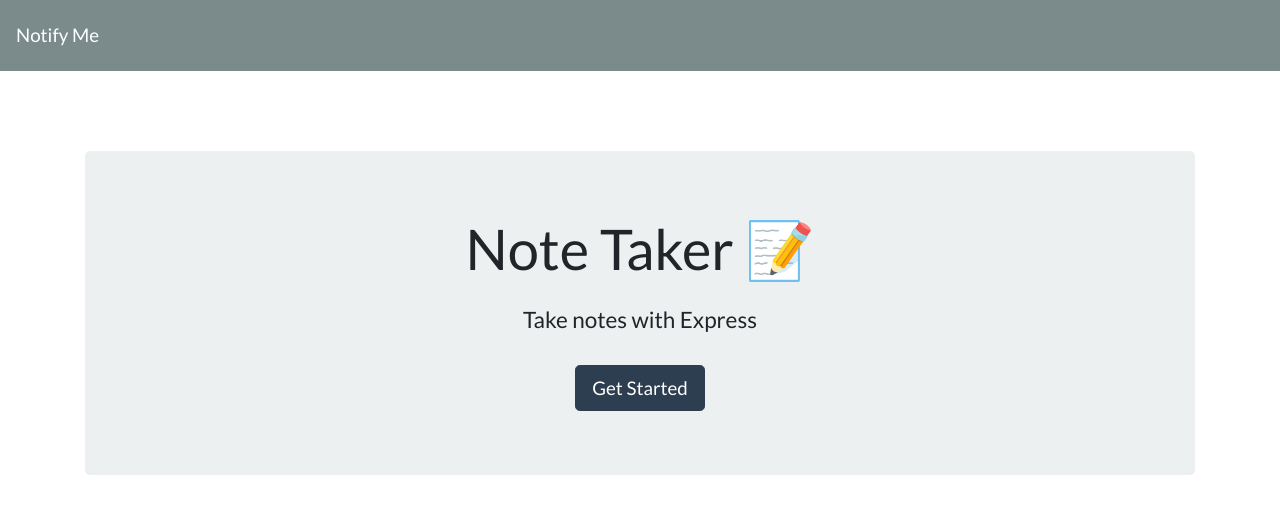
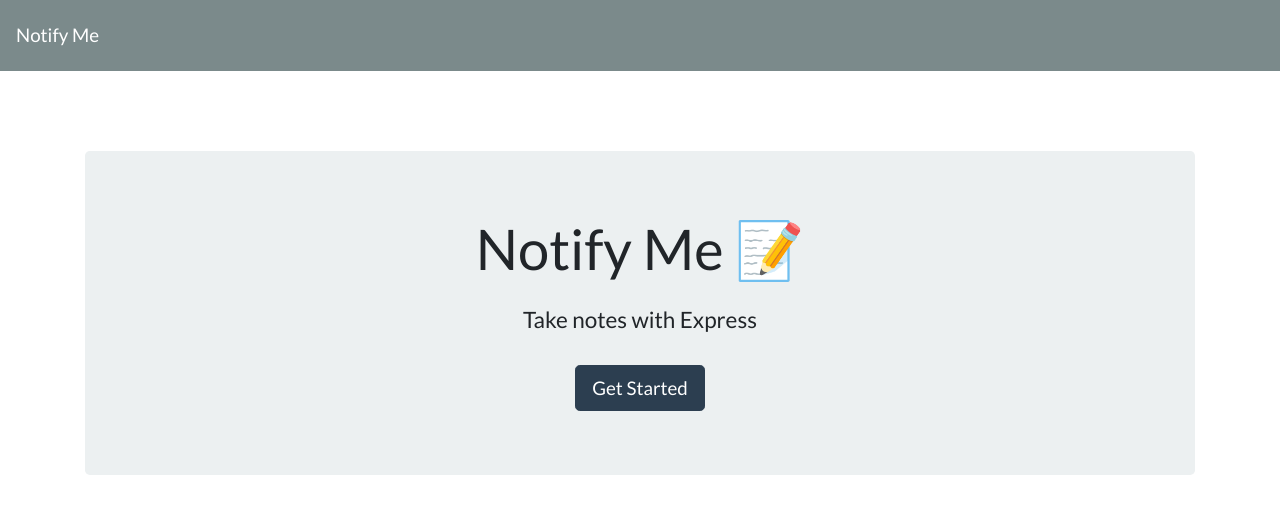
Before and after one commit to jakecolledge97/notify-me, a website: page public/index.html in a window 1280 px wide. Drawn offline with nearby package versions, Linux system fonts and the light colour scheme; no server answers.

Commit message:
changed title in page to  notify me

```diff
--- a/public/index.html
+++ b/public/index.html
@@ -16,7 +16,7 @@
   </nav>
   <div class="container">
     <div style="margin-top: 80px;" class="jumbotron text-center">
-      <h1 class="display-4">Note Taker <span role="img" aria-label="Memo">📝</span></h1>
+      <h1 class="display-4">Notify Me <span role="img" aria-label="Memo">📝</span></h1>
       <h4 class="mt-4">Take notes with Express</h4>
       <a class="btn btn-primary btn-lg mt-4" href="/notes" role="button">Get Started</a>
     </div>
```
